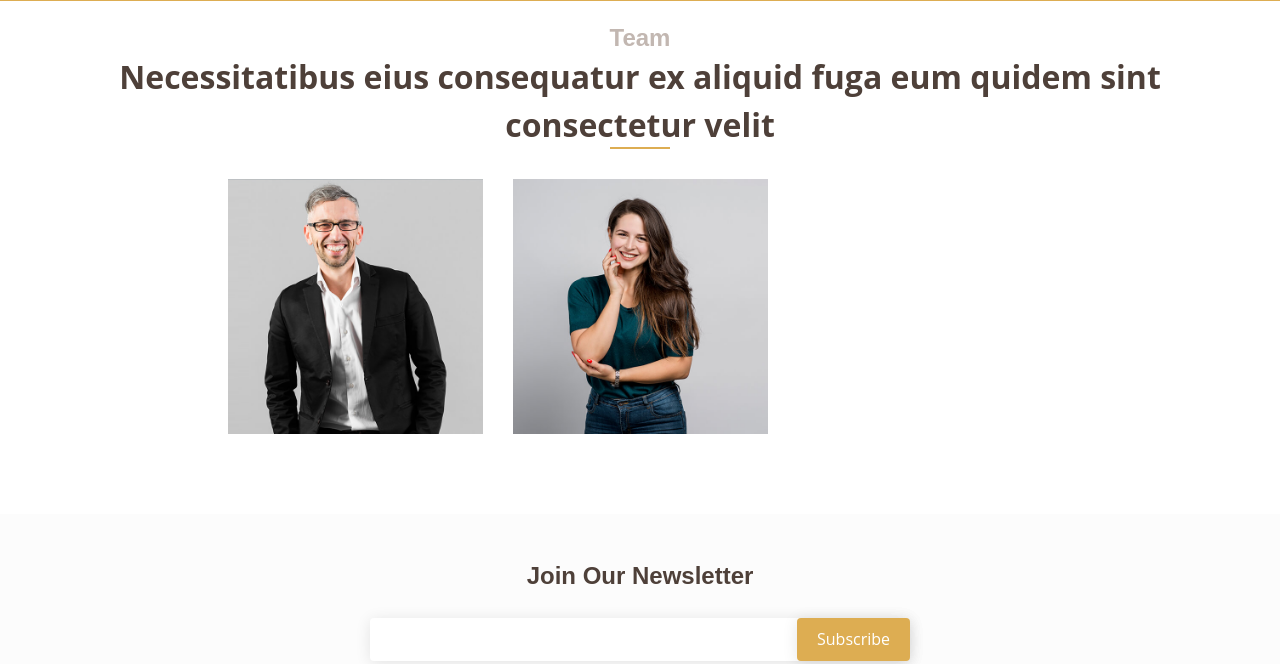
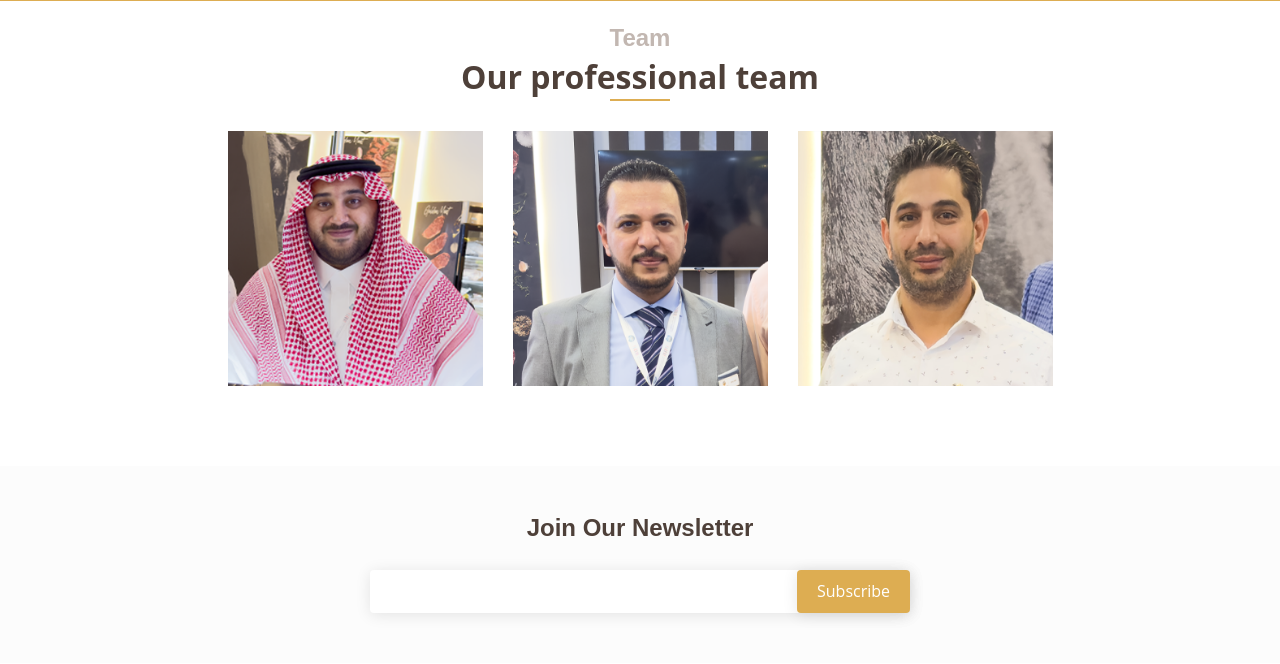
Before and after one commit to Ahmad-Kaheel/golden-meat-portfolio, a Django app: page /about/team/ in a window 1280 px wide. Shown: the part 631-1295 px from the top of the page. Run offline with Django 5.2, Linux system fonts and the light colour scheme; some libraries are stand-ins or nearby versions.

Commit message:
Improve the content in team page

```diff
--- a/goldenMeatPortfolio/home/templates/home/team.html
+++ b/goldenMeatPortfolio/home/templates/home/team.html
@@ -33,7 +33,7 @@
   <!-- Section Title -->
   <div class="container section-title" data-aos="fade-up">
     <h2>Team</h2>
-    <p>Necessitatibus eius consequatur ex aliquid fuga eum quidem sint consectetur velit</p>
+    <p>Our professional team</p>
   </div><!-- End Section Title -->
 
   <div class="container">
@@ -42,7 +42,7 @@
 
       <div class="col-xl-3 col-lg-4 col-md-6" data-aos="fade-up" data-aos-delay="100">
         <div class="member">
-          <img src="{% static '/img/team/team-1.jpg' %}" class="img-fluid" alt="">
+          <img src="{% static '/img/team/team-1-1.jpg' %}" class="img-fluid" alt="">
           <div class="member-info">
             <div class="member-info-content">
               <h4>MAJED AL-SAEED</h4>
@@ -54,7 +54,7 @@
 
       <div class="col-xl-3 col-lg-4 col-md-6" data-aos="fade-up" data-aos-delay="200">
         <div class="member">
-          <img src="{% static '/img/team/team-2.jpg' %}" class="img-fluid" alt="">
+          <img src="{% static '/img/team/team-1-2.jpg' %}" class="img-fluid" alt="">
           <div class="member-info">
             <div class="member-info-content">
               <h4>SAMY NABIL</h4>
@@ -66,7 +66,7 @@
 
       <div class="col-xl-3 col-lg-4 col-md-6" data-aos="fade-up" data-aos-delay="300">
         <div class="member">
-          <img src="{% static '/img/team/team-3.jpg' %}" class="img-fluid" alt="">
+          <img src="{% static '/img/team/team-1-3.jpg' %}" class="img-fluid" alt="">
           <div class="member-info">
             <div class="member-info-content">
               <h4>OSAMA TAWFIK</h4>
```
Also changed, not shown: goldenMeatPortfolio/home/static/img/team/team-1-1.jpg (added), goldenMeatPortfolio/home/static/img/team/team-1-2.jpg (added), goldenMeatPortfolio/home/static/img/team/team-1-3.jpg (added).
